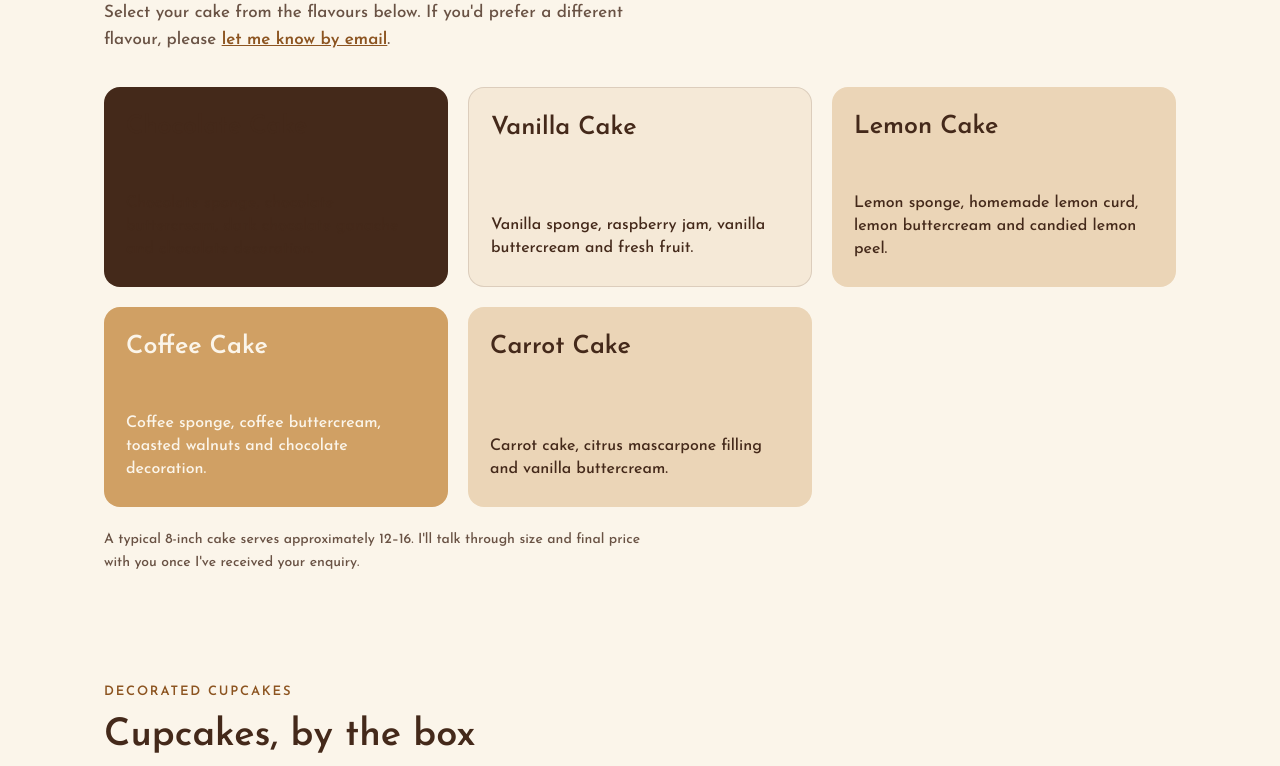
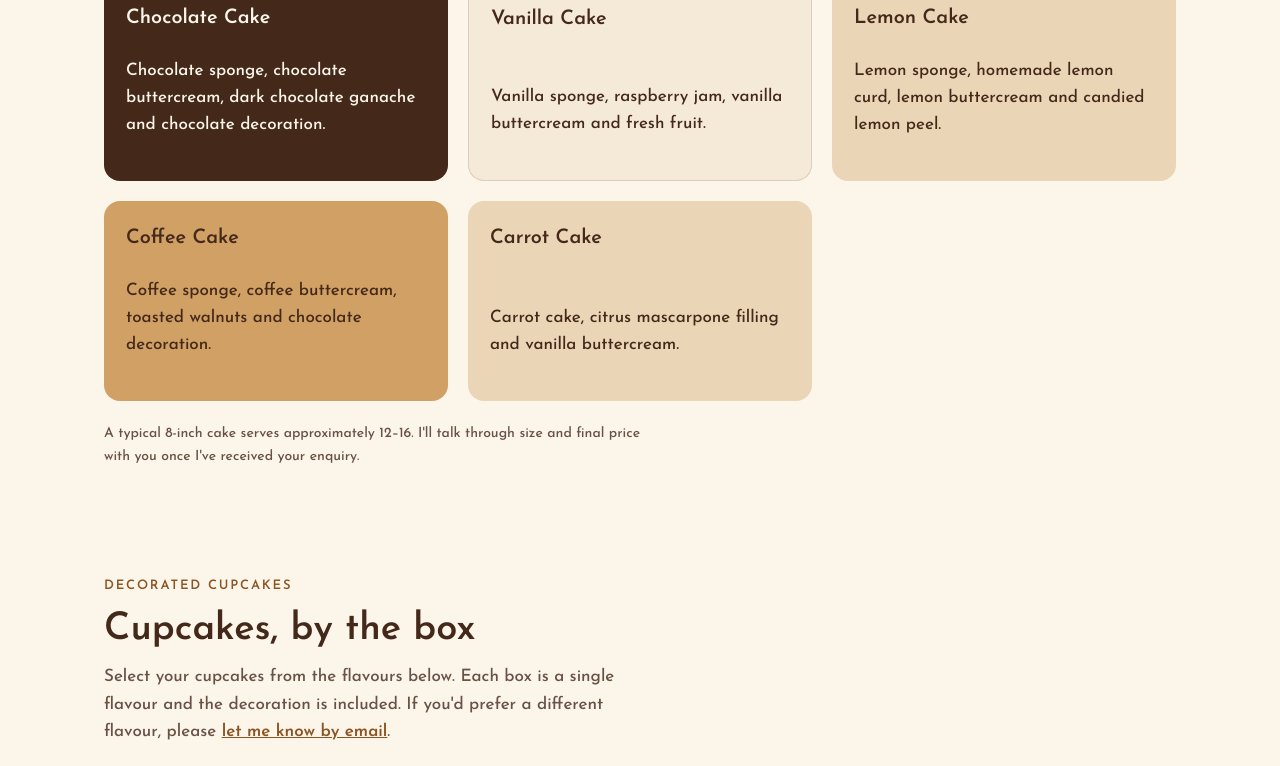
Before and after one commit to ReddingtonW/Abbie-Bakes, a plain HTML site: page menu.html in a window 1280 px wide. Shown: the part 445-1211 px from the top of the page. Drawn offline with Linux system fonts and the light colour scheme.

Commit message:
Update style.css
Signed-off-by: ReddingtonW <wredd138@googlemail.com>

```diff
--- a/css/style.css
+++ b/css/style.css
@@ -300,8 +300,10 @@
   .flavour-card.f3{ background:var(--caramel-soft); }
   .flavour-card.f4{ background:var(--caramel); }
   .flavour-card.f5{ background:var(--caramel-soft); }
+  .flavour-card.f1 .flavour-name,
+  .flavour-card.f1 .flavour-desc{ color:var(--cream);
   .flavour-card.f4 .flavour-name,
-  .flavour-card.f4 .flavour-desc{ color:var(--cream); }
+  .flavour-card.f4 .flavour-desc{ color:var(--chocolate); }
   .flavour-name{
     font-size:25px;
     line-height:1.15;
```
